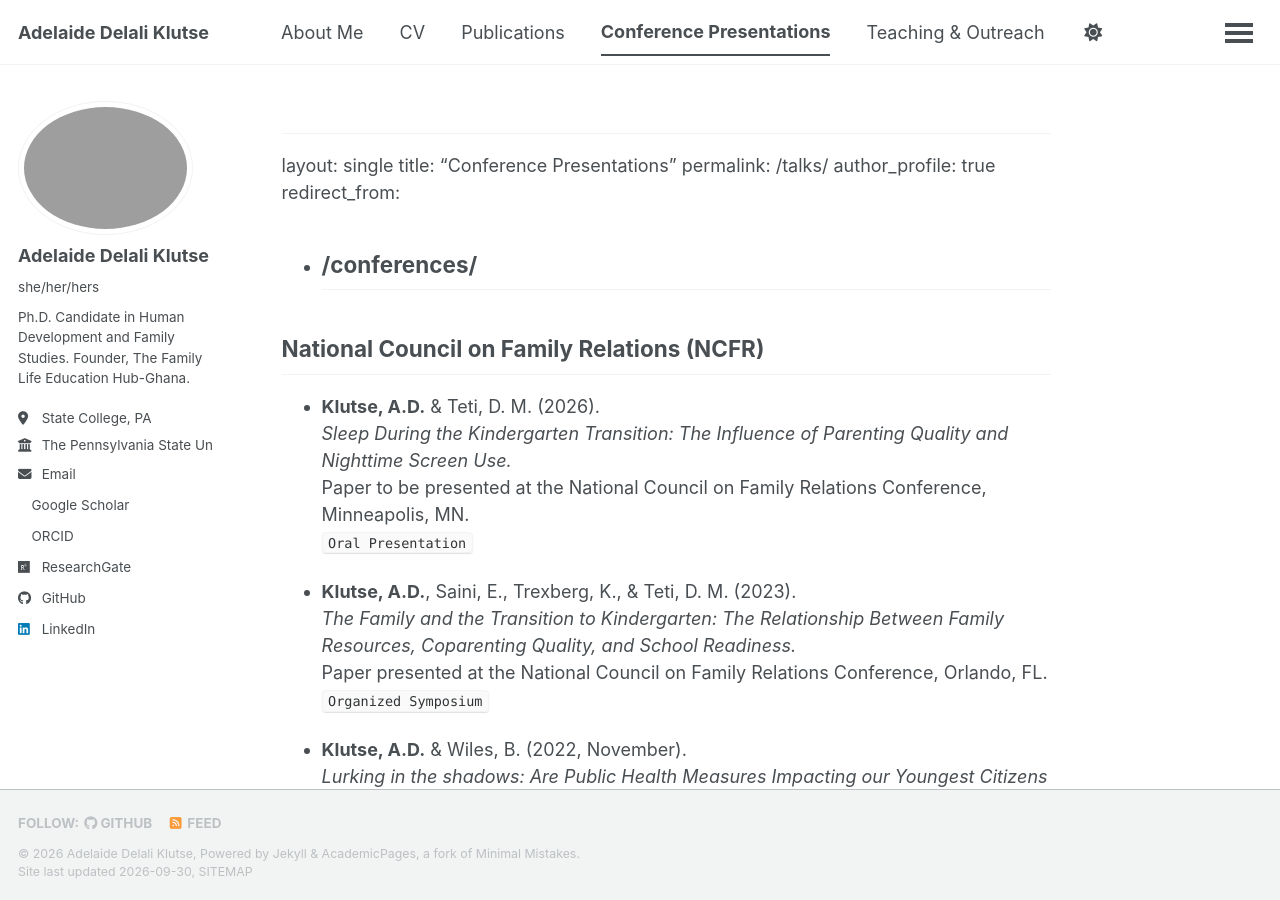
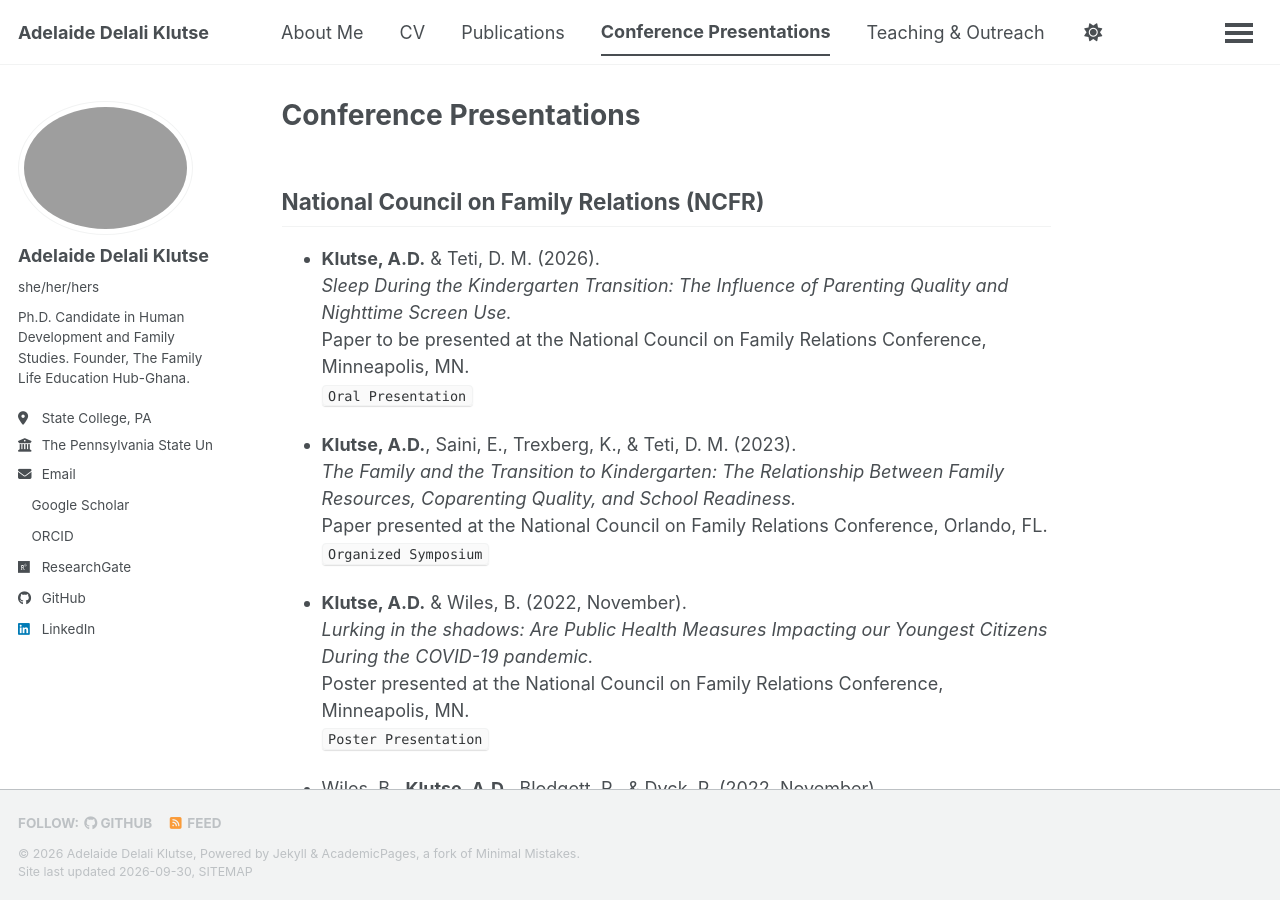
Before and after one commit to adklutse/adklutse.github.io, a Jekyll site: the page built from _pages/talks.md, in a window 1280 px wide and 900 px high. Built offline with Jekyll 4.4.1, drawn with Linux system fonts in a browser that asks for light colours; our own code applies the rules of GitHub Pages for plain Markdown files; a style sheet for code colours, icons or effects is not loaded.

Commit message:
Update talks.md

```diff
--- a/_pages/talks.md
+++ b/_pages/talks.md
@@ -1,11 +1,8 @@
-
 ---
 layout: single
 title: "Conference Presentations"
 permalink: /talks/
 author_profile: true
-redirect_from:
-  - /conferences/
 ---
 
 ## National Council on Family Relations (NCFR)
```
